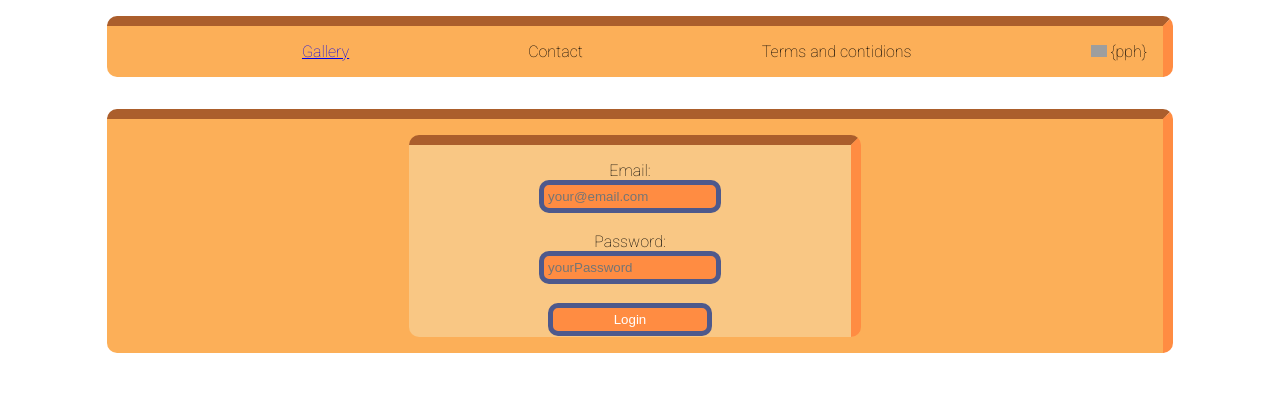
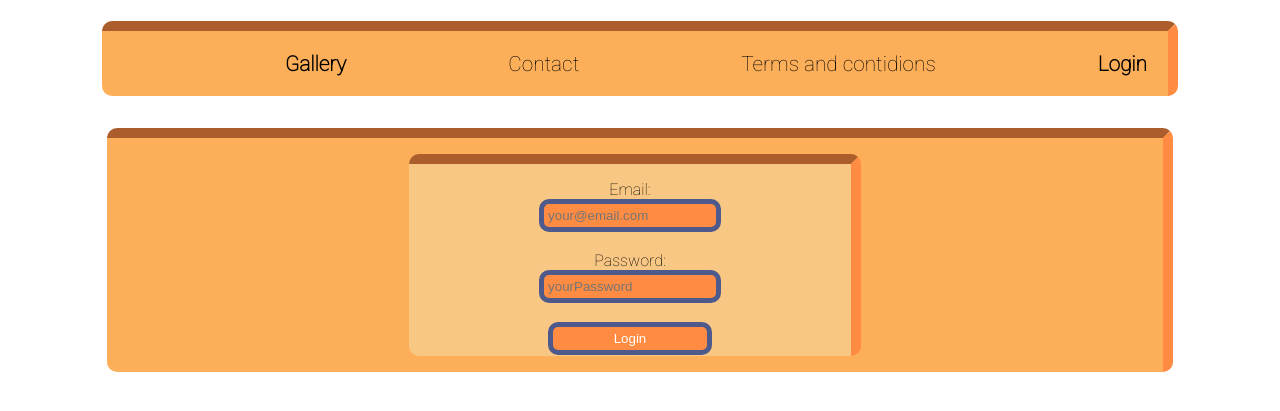
Before and after one commit to Tems-py/kindergarten, a PHP site: page /kindergarten/login in a window 1280 px wide. Shown: the top 411 px of the page. Run offline with PHP 8.4, Linux system fonts and the light colour scheme; grey boxes are pictures that could not be loaded.

Commit message:
Add login/logout to every page

```diff
--- a/css/style.css
+++ b/css/style.css
@@ -1,4 +1,10 @@
 @import url('https://fonts.googleapis.com/css2?family=Roboto:wght@100&display=swap');
+
+a {
+    text-decoration: none;
+    color: black;
+    font-weight: 600;
+}
 
 body{
     font-family: Roboto;
@@ -16,10 +22,18 @@ body{
     border-bottom: none;
     border-left: none;
     padding: 1em;
+    font-size: 1.3em;
+}
+
+#profile{
+    display: flex;
+    flex-direction: row;
+    align-items: center;
+    gap: 0.2em;
 }
 
 #profile > img {
-    width: 1em;
+    width: 1.3em;
 }
 
 #buttons {
--- a/index.php
+++ b/index.php
@@ -24,11 +24,12 @@ session_start();
                 <div id="button">Contact</div>
                 <div id="button">Terms and contidions</div>
             </div>
-            <div id="profile"><img src="https://robohash.org/tt?set=set4" alt="">
+
                 <?php
 
                 if (isset($_SESSION['email'])) {
-                    echo '<a href="panel">Panel</a> ';
+                    echo '<div id="profile"><img src="https://robohash.org/'.$_SESSION['email'].'?set=set4" alt="">  ';
+                    echo '<a href="panel">Panel</a>  ';
                     echo '<a href="logout">Logout</a>';
                 }
                 else {
--- a/login/index.php
+++ b/login/index.php
@@ -15,11 +15,23 @@
     <div id="container">
         <div id="navbar">
             <div id="buttons">
-                <div id="button"><a href="./gallery">Gallery</a></div>
-                <div class="button">Contact</div>
-                <div class="button">Terms and contidions</div>
+                <div id="button"><a href="gallery">Gallery</a></div>
+                <div id="button">Contact</div>
+                <div id="button">Terms and contidions</div>
             </div>
-            <div id="profile"><img src="https://robohash.org/tt?set=set4" alt=""> {pph}</div>
+
+                <?php
+
+                if (isset($_SESSION['email'])) {
+                    echo '<div id="profile"><img src="https://robohash.org/'.$_SESSION['email'].'?set=set4" alt="">  ';
+                    echo '<a href="panel">Panel</a>  ';
+                    echo '<a href="logout">Logout</a>';
+                }
+                else {
+                    echo '<a href="login">Login</a>';
+                }
+                ?>
+            </div>
         </div>
         <div id="content">
             <div>
```
Also changed, not shown: gallery/index.php (+15 -3 lines), panel/admin/create_child/index.php (+13 -1 lines), panel/admin/index.php (+13 -1 lines), register/index.php (+13 -1 lines), tac/index.php (+13 -1 lines).
